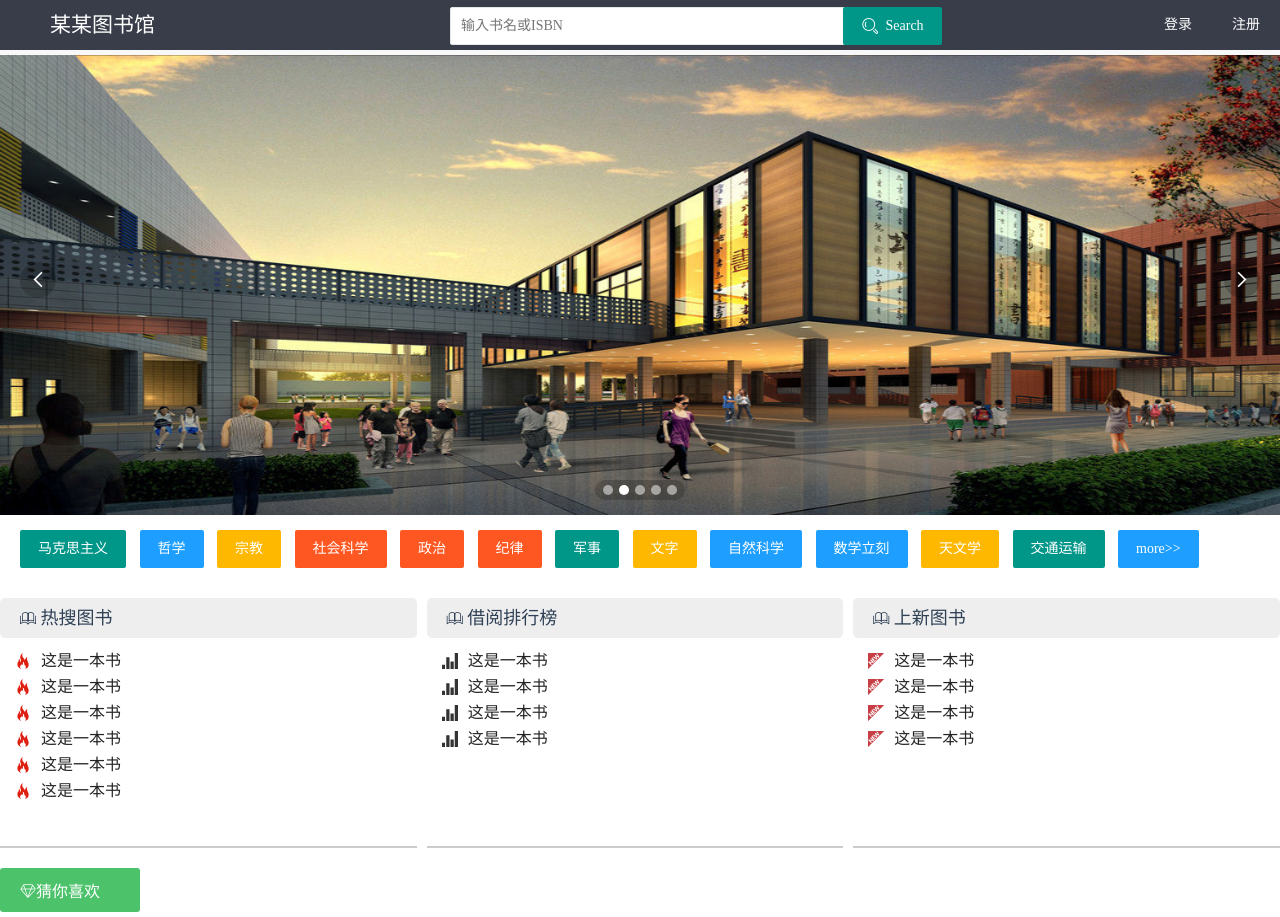
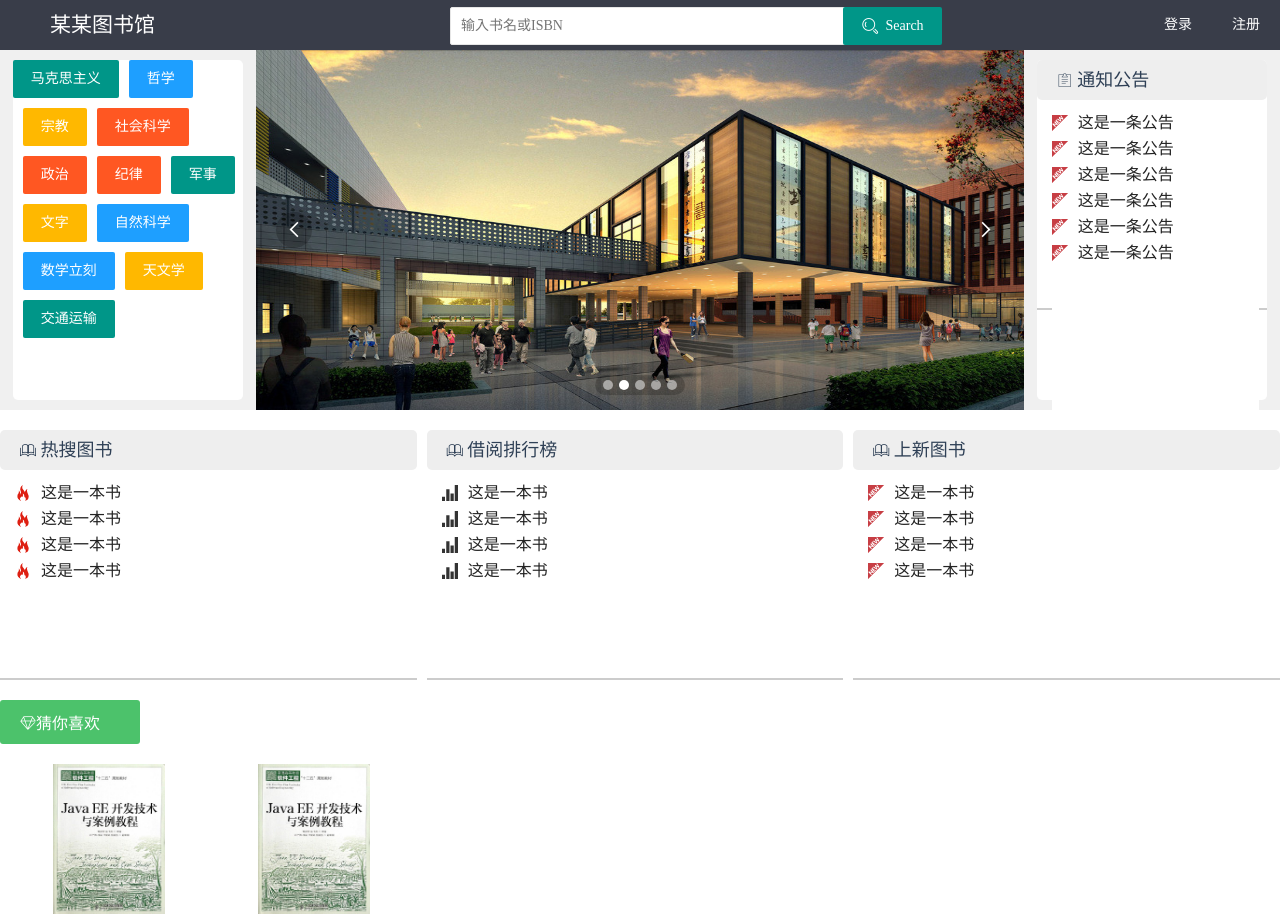
Before and after one commit to WangHuagang/library, a plain HTML site: page src/index.html in a window 1280 px wide. Shown: the top 917 px of the page. Drawn offline with nearby package versions, Linux system fonts and the light colour scheme.

Commit message:
m index.html

```diff
--- a/src/css/index.css
+++ b/src/css/index.css
@@ -61,6 +61,7 @@ header{
     margin-left: 50px;
     line-height: 50px;
 }
+
 .search{
     width: 500px;
    margin-top: 7px;
@@ -105,6 +106,54 @@ header{
     line-height: 50px;
     padding: 0 20px;
 }
+.nav{
+    width:100%;
+    height:360px;
+    position:relative;
+}
+.nav_btn_l{
+    width:20%;
+    height:360px;
+    background:rgb(240, 240, 240);
+    ;position:absolute;
+    top:0;
+    left:0;
+    z-index:99999;
+}
+.nav_btn_l ul{
+    width: 90%;
+    height: 340px;
+    margin: 10px 5%;
+    background: white;
+    border-radius: 5px;
+}
+.nav_btn_r ul{
+    width: 90%;
+    height: 340px;
+    margin: 10px 5%;
+    background: white;
+    border-radius: 5px;
+}
+.nav_btn_l .type_box{
+    width: 100%;
+    height: 460px;
+}
+.layui-btn{
+    float: left;
+}
+#banner{
+    position:absolute;
+    top:0;
+    left:20%;
+}
+.nav_btn_r{
+    width:20%;
+    height:360px;
+    background:rgb(240, 240, 240);
+    position:absolute;
+    top:0;
+    right:0;
+}
 .content .bar{
     width: 100%;
     height: 40px;
@@ -118,7 +167,7 @@ header{
 }
 .banner_img{
     width: 100%;
-    height: 460px;
+    height: 360px;
 }
 .btn_box{
     width: 100%;
@@ -127,6 +176,9 @@ header{
 }
 .layui-btn{
     margin-bottom: 10px;
+}
+main{
+    margin-top: 20px;
 }
 .more_btn{
     width: 400px;
--- a/src/index.html
+++ b/src/index.html
@@ -36,7 +36,30 @@
         </div>
     </header>
     <!-- header完 -->
+    <div class="nav">
+        <div class="nav_btn_l">
+            <div class="type_box f_l">
+                <ul>
+                    <button class="layui-btn">马克思主义</button>
+                    <button class="layui-btn layui-btn-normal">哲学</button>
+                    <button class="layui-btn layui-btn-warm">宗教</button>
+                    <button class="layui-btn layui-btn-danger">社会科学</button>
+                    <button class="layui-btn layui-btn-danger">政治</button>
+                    <button class="layui-btn layui-btn-danger">纪律</button>
+                    <button class="layui-btn">军事</button>
+                    <button class="layui-btn layui-btn-warm">文字</button>
+                    <button class="layui-btn layui-btn-normal">自然科学</button>
+                    <button class="layui-btn layui-btn-normal">数学立刻</button>
+                    <button class="layui-btn layui-btn-warm">天文学</button>
+                    <button class="layui-btn">交通运输</button>
+
+                </ul>
+            </div>
+
+        </div>
+
         <div class="layui-carousel" id="banner">
+
             <div carousel-item>
                 <div>
                     <img src="images/libary1.jpg" alt="" class="banner_img">
@@ -55,47 +78,40 @@
                 </div>
             </div>
         </div>
+        <div class="nav_btn_r">
+            <ul>
+                <div class="content">
+                    <div class="bar">
+                        <i class="layui-icon">&#xe63c;</i> 通知公告</div>
+                    <div class="book_list">
+                        <ul class="book_list_new">
+                            <li>
+                                <a href="">这是一条公告</a>
+                            </li>
+                            <li>
+                                <a href="">这是一条公告</a>
+                            </li>
+                            <li>
+                                <a href="">这是一条公告</a>
+                            </li>
+                            <li>
+                                <a href="">这是一条公告</a>
+                            </li>
+                            <li>
+                                <a href="">这是一条公告</a>
+                            </li>
+                            <li>
+                                <a href="">这是一条公告</a>
+                            </li>
+                        </ul>
+                    </div>
+                </div>
+            </ul>
+        </div>
+    </div>
     <!-- banner完 -->
 
     <main>
-        <div class="layui-row">
-            <!-- <div class="layui-col-md2">
-                      <div class="book_type">
-                          <p class="book_type_p">图书分类</p>
-                      </div>
-                    </div> -->
-            <div class="layui-col-md12 btn_box">
-                <button class="layui-btn">马克思主义</button>
-                <button class="layui-btn layui-btn-normal">哲学</button>
-                <button class="layui-btn layui-btn-warm">宗教</button>
-                <button class="layui-btn layui-btn-danger">社会科学</button>
-                <button class="layui-btn layui-btn-danger">政治</button>
-                <button class="layui-btn layui-btn-danger">纪律</button>
-                <button class="layui-btn">军事</button>
-                <button class="layui-btn layui-btn-warm">文字</button>
-                <button class="layui-btn layui-btn-normal">自然科学</button>
-                <button class="layui-btn layui-btn-normal">数学立刻</button>
-                <button class="layui-btn layui-btn-warm">天文学</button>
-                <button class="layui-btn">交通运输</button>
-                <button class="layui-btn  layui-btn-normal" id="more" onclick="show()">more>></button>
-                <div class="more_btn" id="more_btn">
-                    <button class="layui-btn layui-btn-warm">宗教</button>
-                    <button class="layui-btn layui-btn-danger">社会科学</button>
-                    <button class="layui-btn layui-btn-danger">政治</button>
-                    <button class="layui-btn layui-btn-danger">纪律</button>
-                    <button class="layui-btn">军事</button>
-                    <button class="layui-btn layui-btn-warm">宗教</button>
-                    <button class="layui-btn layui-btn-danger">社会科学</button>
-                    <button class="layui-btn layui-btn-danger">政治</button>
-                    <button class="layui-btn layui-btn-danger">纪律</button>
-                    <button class="layui-btn">军事</button>
-                    <button class="layui-btn">马克思主义</button>
-                    <button class="layui-btn layui-btn-normal">哲学</button>
-                    <button class="layui-btn layui-btn-warm">宗教</button>
-                    <button class="layui-btn layui-btn-danger">社会科学</button>
-                </div>
-            </div>
-        </div>
         <div class="layui-row layui-col-space">
             <div class="layui-col-md4">
                 <div class="content mr_10">
@@ -103,12 +119,6 @@
                         <i class="layui-icon">&#xe705;</i> 热搜图书</div>
                     <div class="book_list">
                         <ul class="book_list_hot">
-                            <li>
-                                <a href="">这是一本书</a>
-                            </li>
-                            <li>
-                                <a href="">这是一本书</a>
-                            </li>
                             <li>
                                 <a href="">这是一本书</a>
                             </li>
@@ -230,8 +240,8 @@
             //建造实例
             carousel.render({
                 elem: '#banner',
-                width: '100%', //设置容器宽度
-                height: '460px',
+                width: '60%', //设置容器宽度
+                height: '360px',
                 arrow: 'always' //始终显示箭头
                 //,anim: 'updown' //切换动画方式
             });
```
Lines whose indentation alone changed are shown as unchanged.
